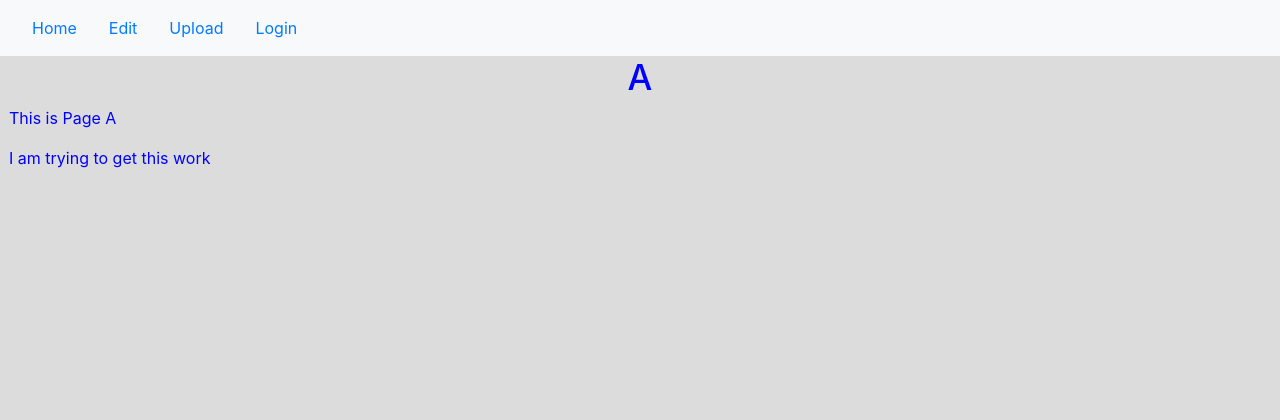
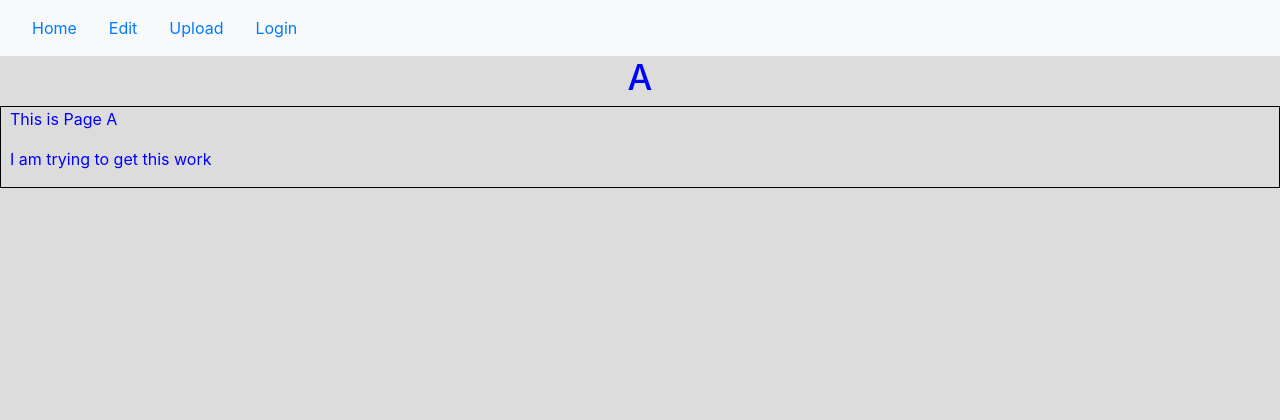
Before and after one commit to Joshua-km/Django, a Django app: page /wiki/A/ in a window 1280 px wide. Shown: the top 420 px of the page. Run offline with Django 3.2, Linux system fonts and the light colour scheme; data comes from the database, SQL or seed files in the repository; both versions use the stored data as it was after the commit; some libraries are stand-ins or nearby versions.

Commit message:
read me file

```diff
--- a/mysite/wiki/static/wiki/style.css
+++ b/mysite/wiki/static/wiki/style.css
@@ -24,9 +24,10 @@ h1{
 }
 
 .container_for_text{
-   /* border: 1px solid black;*/ /*This is comment out because I have used this to see where my container is located on the screen*/
+    border: 1px solid black; /*This is comment out because I have used this to see where my container is located on the screen*/
     padding-right: 9px;
     padding-left: 9px;
     color: blue;
-    font-size: 16px
+    font-size: 16px;
+
 }
```
Also changed, not shown: README.md, mysite/db.sqlite3, 1 other file.
